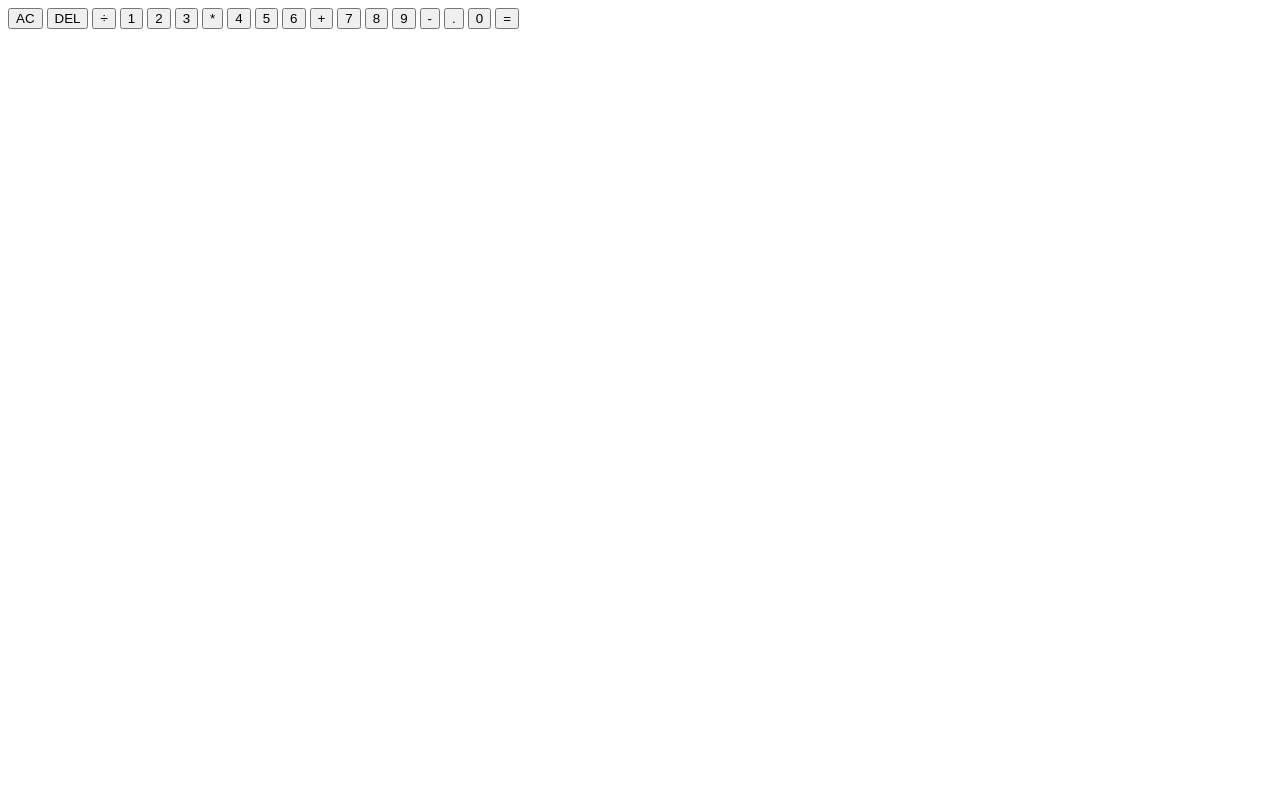
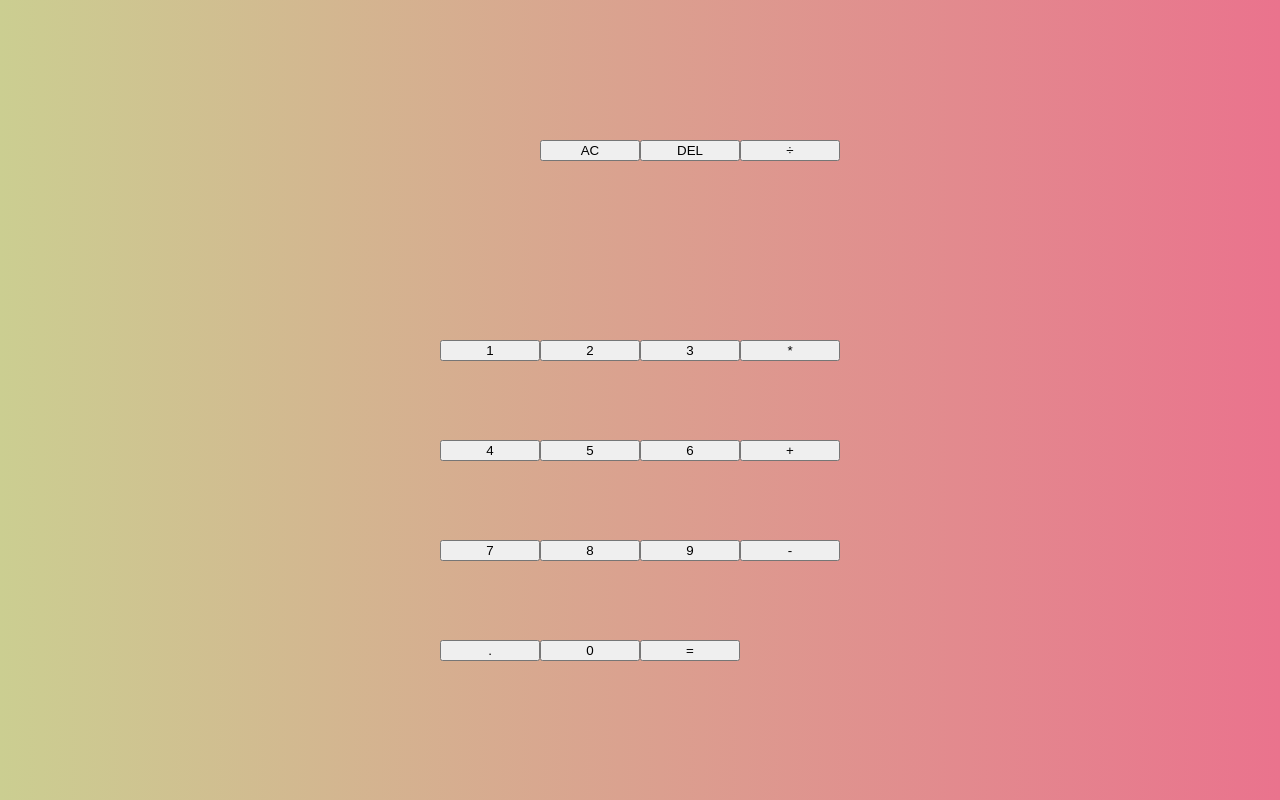
Before and after one commit to lomeintheory/Chrome-Extension, a browser extension: page index.html in a window 1280 px wide. Drawn offline with Linux system fonts and the light colour scheme.

Commit message:
updating html css files

```diff
--- a/index.html
+++ b/index.html
@@ -4,8 +4,8 @@
 <head>
     <meta charset="utf-8">
     <title>Calculator</title>
-    <link href="Chrome Extension files Hackathon\style.css" rel="stylesheet">
-    <script src="Chrome Extension files Hackathon\calculator.js" defer></script>
+    <link href="styles.css" rel="stylesheet">
+    <script src="calculator.js" defer></script>
     <div class="calculator-grid">
         <div class="output">
             <div class="previous-operand"></div>
--- a/styles.css
+++ b/styles.css
@@ -9,3 +9,12 @@
     padding: 0;
     background: linear-gradient(to right, #CBCE91FF, #EA738DFF);
     }
+
+.calculator-grid {
+    display: grid;
+    justify-content: center;
+    align-items: center;
+    min-height: 100vh;
+    grid-template-columns: repeat(4, 100px);
+    grid-template-rows: minmax(120px, auto) repeat(5, 100px);
+}
```
